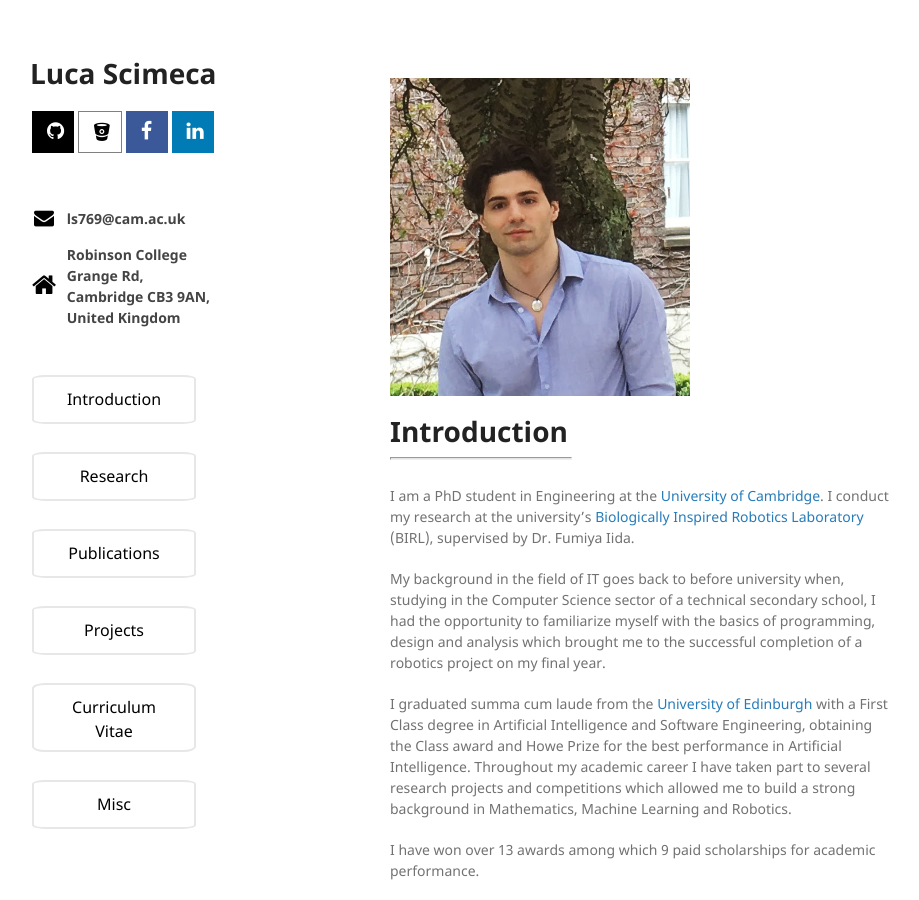
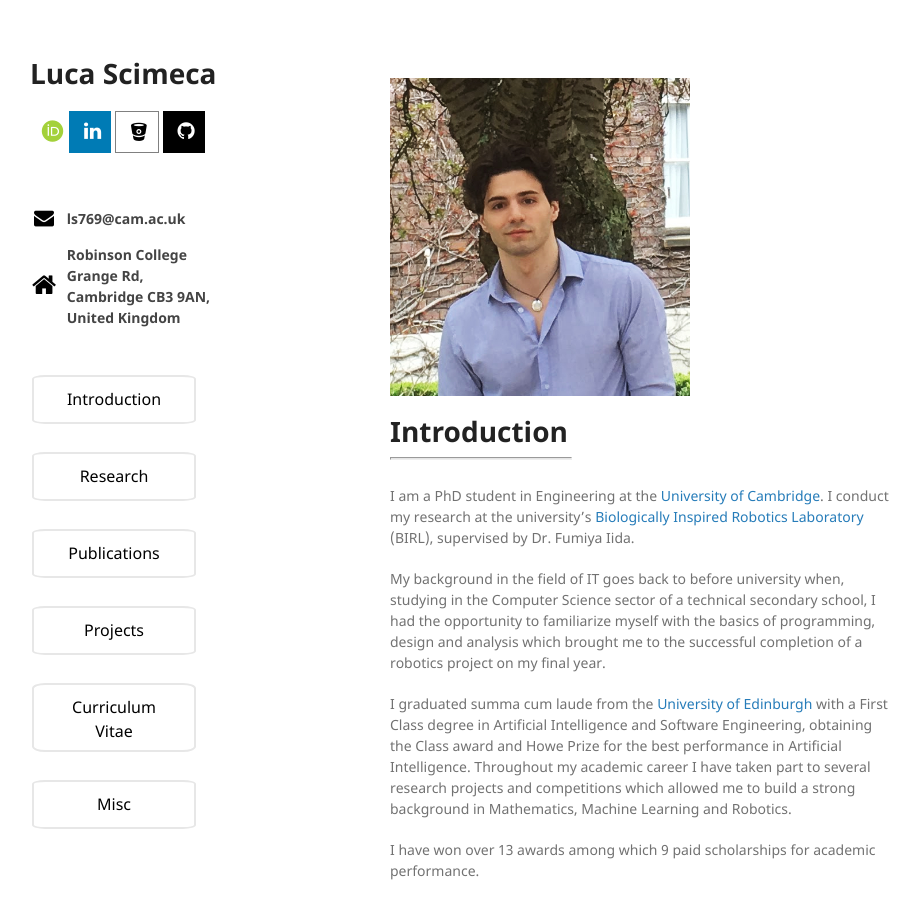
Before and after one commit to lucascimeca/lucascimeca.github.io, a Jekyll site: the page built from index.md, in a window 1280 px wide and 900 px high. Shown: the whole window, without its empty margins (180-1099 px from the left). Built offline with Jekyll 4.4.1, drawn with Linux system fonts in a browser that asks for light colours; nearby versions of some CDN libraries; some web fonts are replaced; the repository's description, which GitHub fills in, is left out.

Commit message:
Update default.html

```diff
--- a/_layouts/default.html
+++ b/_layouts/default.html
@@ -50,11 +50,11 @@
         <p>{{ site.description | default: site.github.project_tagline }}</p>
         <table style="width: 170px">
           <tr>
+            <th><a href="https://orcid.org/0000-0002-2821-0072" class="ai ai-orcid" style="font-size: 25px; padding-left: 8px; color: #a3d13a" target="_blank"></a></th>
+            <th><a href="https://www.linkedin.com/in/luca-scimeca/" class="fa fa-linkedin" target="_blank"></a></th>
+            <th><a href="https://bitbucket.org/lucascimeca/" class="fa fa-bitbucket" target="_blank"></a></th>
             <th><a href="{{ site.github.owner_url }}" class="fa fa-github" target="_blank"></a></th>
-            <th><a href="https://bitbucket.org/lucascimeca/" class="fa fa-bitbucket" target="_blank"></a></th>
-            <th><a href="https://www.facebook.com/scimeca.luca" class="fa fa-facebook" target="_blank"></a</th>
-            <th><a href="https://www.linkedin.com/in/luca-scimeca/" class="fa fa-linkedin" target="_blank"></a></th>
-          </tr>
+            </tr>
         </table></br>
         <table style="width: 200px">
           <tr>
```
